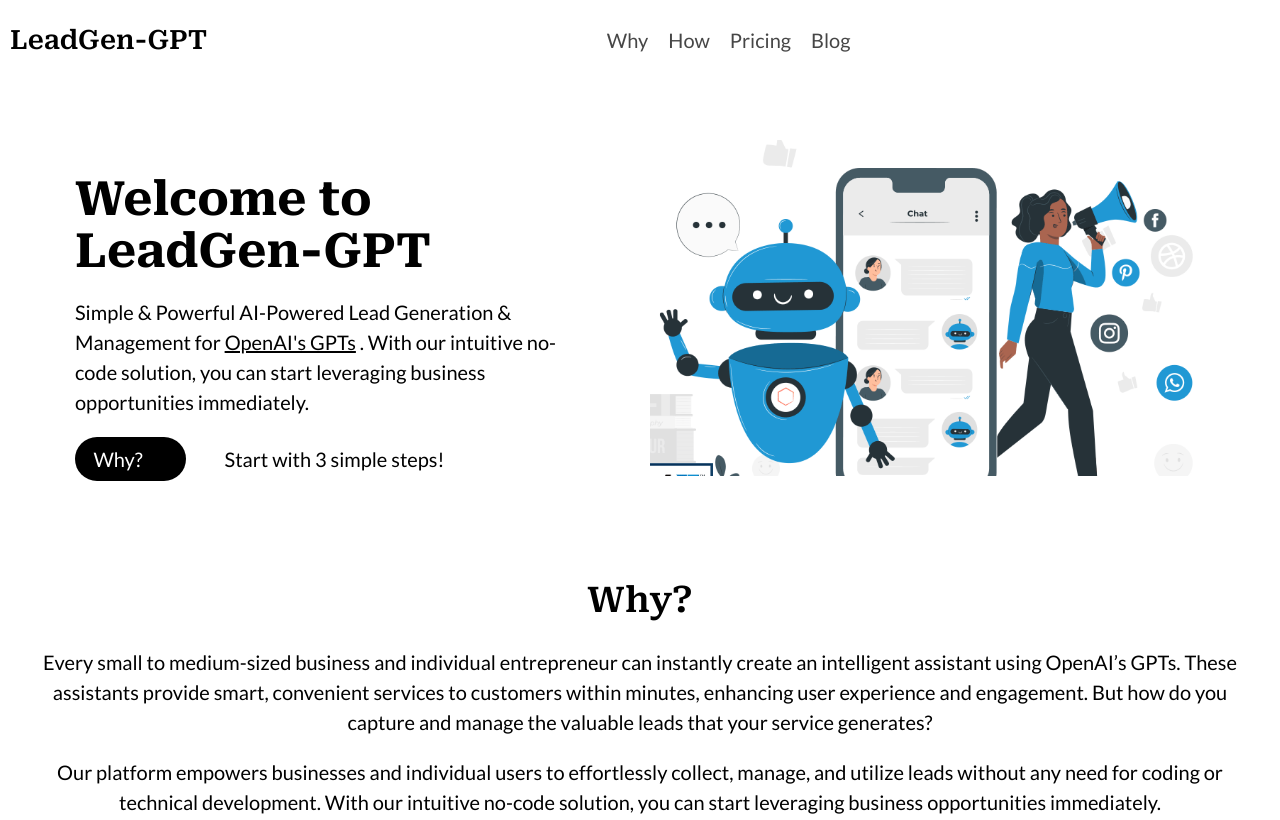
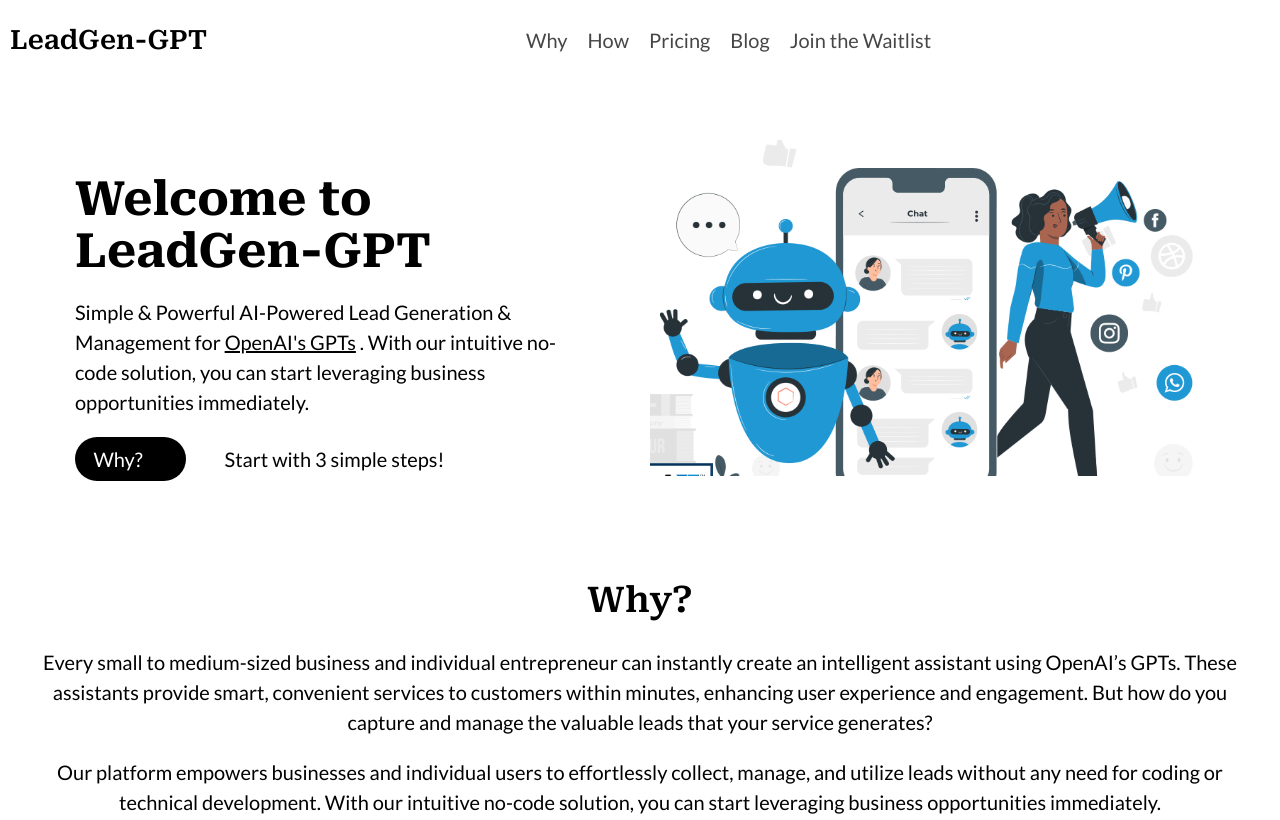
Before and after one commit to franksunye/leadgen-gpt, an Astro site: page / in a window 1280 px wide. Shown: the top 820 px of the page. Built offline with nearby package versions, Linux system fonts and the light colour scheme; Astro itself is replaced by a stand-in of ours; some icons are missing.

Commit message:
Wait list.

```diff
--- a/src/config/nav.js
+++ b/src/config/nav.js
@@ -15,4 +15,8 @@
 		title: 'Blog',
 		slug: '/blog',
 	},
+	{
+		title: 'Join the Waitlist',
+		slug: 'https://getwaitlist.com/waitlist/16284',
+	}
 ];
```
